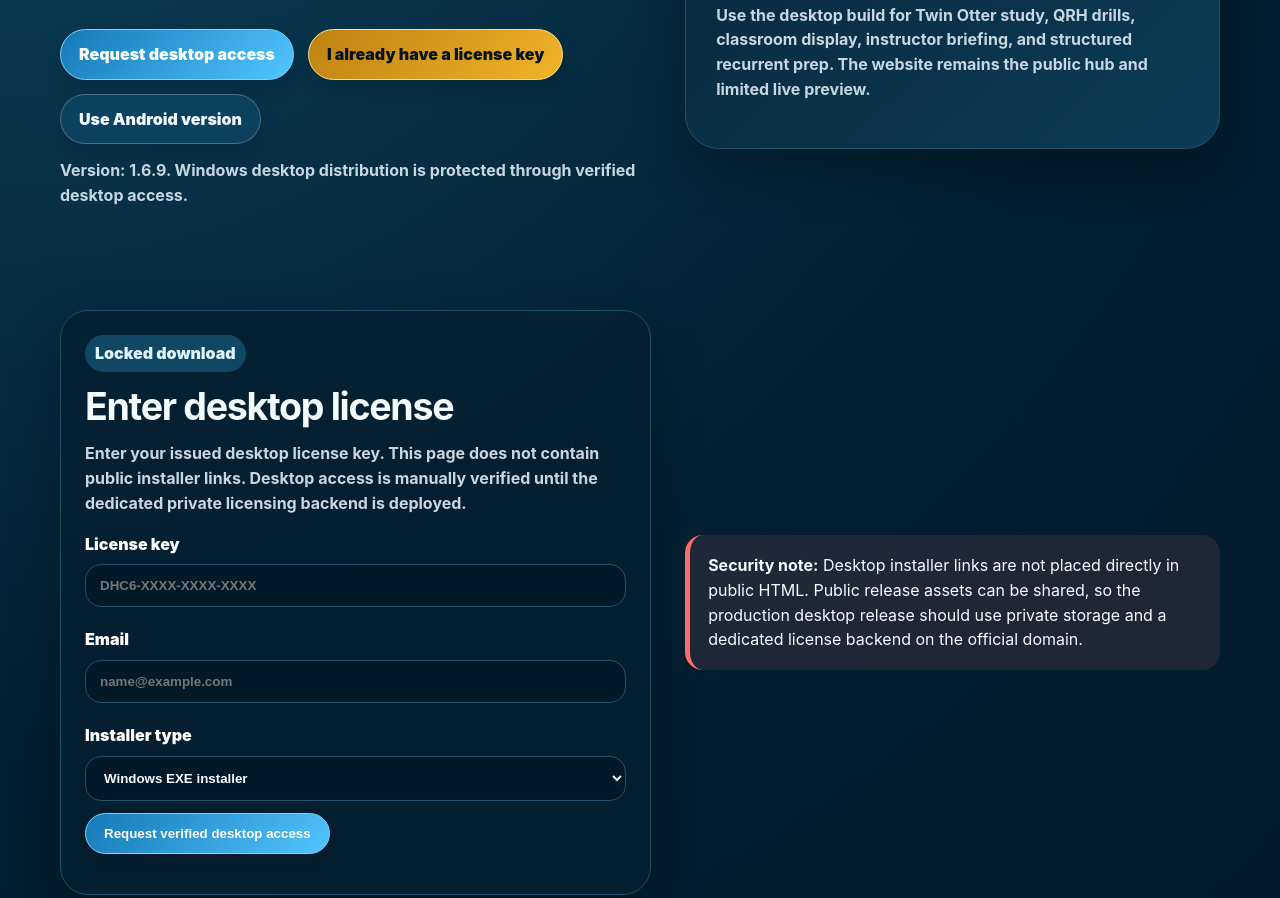
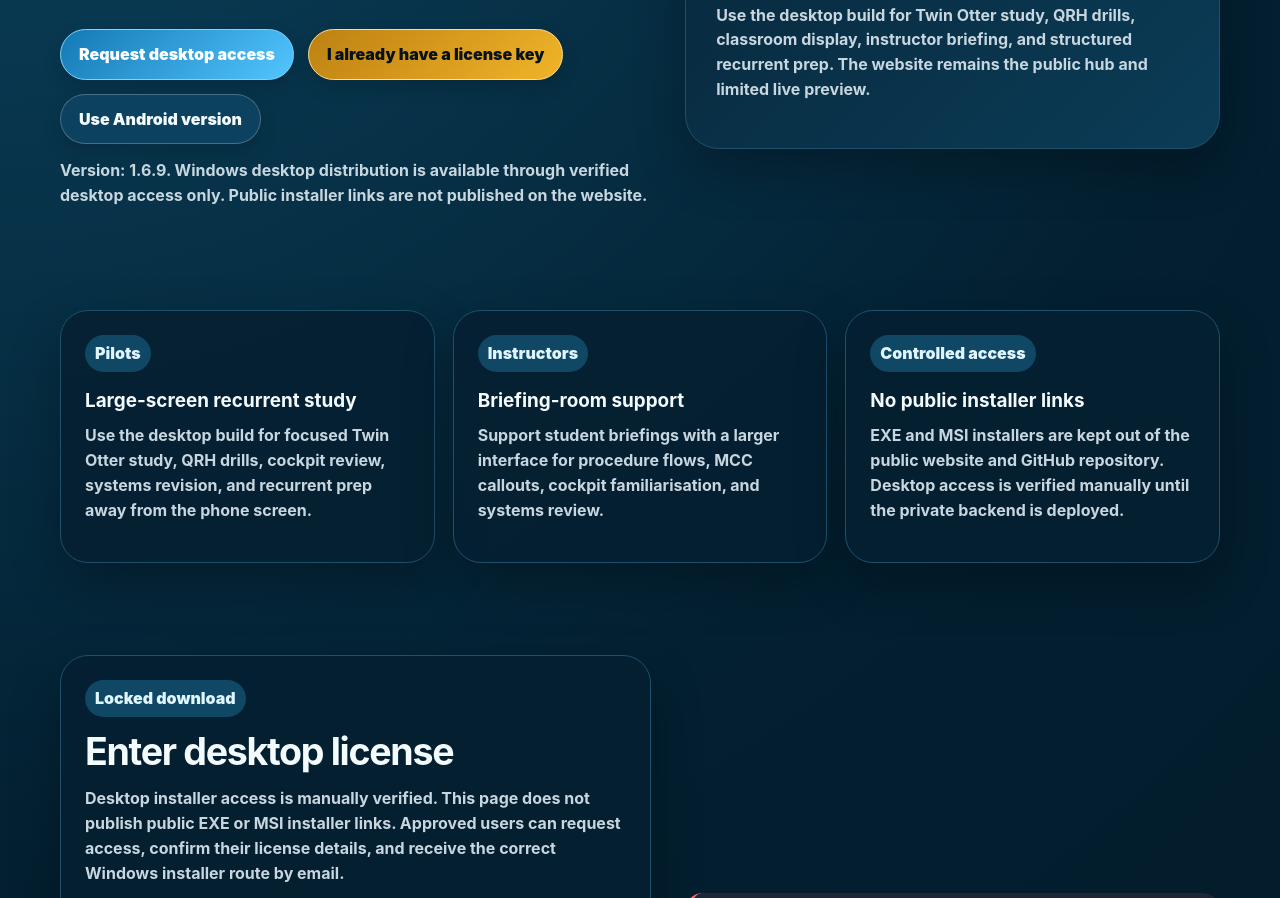
Before and after one commit to TJAeronautical/dhc6-trainer-website, a plain HTML site: page desktop.html in a window 1280 px wide. Shown: the part 445-1343 px from the top of the page. Drawn offline with Linux system fonts and the light colour scheme.

Commit message:
Polish desktop access request flow

```diff
--- a/desktop.html
+++ b/desktop.html
@@ -3,7 +3,7 @@
 <head>
   <meta charset="utf-8">
   <meta name="viewport" content="width=device-width, initial-scale=1">
-  <title>Desktop App | DHC-6 Trainer</title>
+  <title>Desktop Access | DHC-6 Trainer</title>
   <meta name="theme-color" content="#073047">
   <link rel="icon" href="assets/favicon.svg" type="image/svg+xml">
   <style>
@@ -47,7 +47,7 @@
         <a class="btn gold" href="#license-gate">I already have a license key</a>
         <a class="btn" href="mobile.html">Use Android version</a>
       </div>
-      <p style="margin-top:14px">Version: <strong>1.6.9</strong>. Windows desktop distribution is protected through verified desktop access.</p>
+      <p style="margin-top:14px">Version: <strong>1.6.9</strong>. Windows desktop distribution is available through verified desktop access only. Public installer links are not published on the website.</p>
     </div>
     <div class="panel">
       <h2>Included with desktop access</h2>
@@ -56,11 +56,30 @@
     </div>
   </div></section>
 
-  <section id="license-gate"><div class="wrap hero-grid">
+  <section>
+  <div class="wrap grid">
+    <article class="card">
+      <span class="tag">Pilots</span>
+      <h3>Large-screen recurrent study</h3>
+      <p>Use the desktop build for focused Twin Otter study, QRH drills, cockpit review, systems revision, and recurrent prep away from the phone screen.</p>
+    </article>
+    <article class="card">
+      <span class="tag">Instructors</span>
+      <h3>Briefing-room support</h3>
+      <p>Support student briefings with a larger interface for procedure flows, MCC callouts, cockpit familiarisation, and systems review.</p>
+    </article>
+    <article class="card">
+      <span class="tag">Controlled access</span>
+      <h3>No public installer links</h3>
+      <p>EXE and MSI installers are kept out of the public website and GitHub repository. Desktop access is verified manually until the private backend is deployed.</p>
+    </article>
+  </div>
+</section>
+<section id="license-gate"><div class="wrap hero-grid">
     <div class="card">
       <span class="tag">Locked download</span>
       <h2>Enter desktop license</h2>
-      <p>Enter your issued desktop license key. This page does not contain public installer links. Desktop access is manually verified until the dedicated private licensing backend is deployed.</p>
+      <p>Desktop installer access is manually verified. This page does not publish public EXE or MSI installer links. Approved users can request access, confirm their license details, and receive the correct Windows installer route by email.</p>
       <form id="desktop-license-form">
         <label for="licenseKey">License key</label>
         <input id="licenseKey" name="licenseKey" placeholder="DHC6-XXXX-XXXX-XXXX" autocomplete="off" required>
```
Also changed, not shown: access.html (+9 -4 lines).
